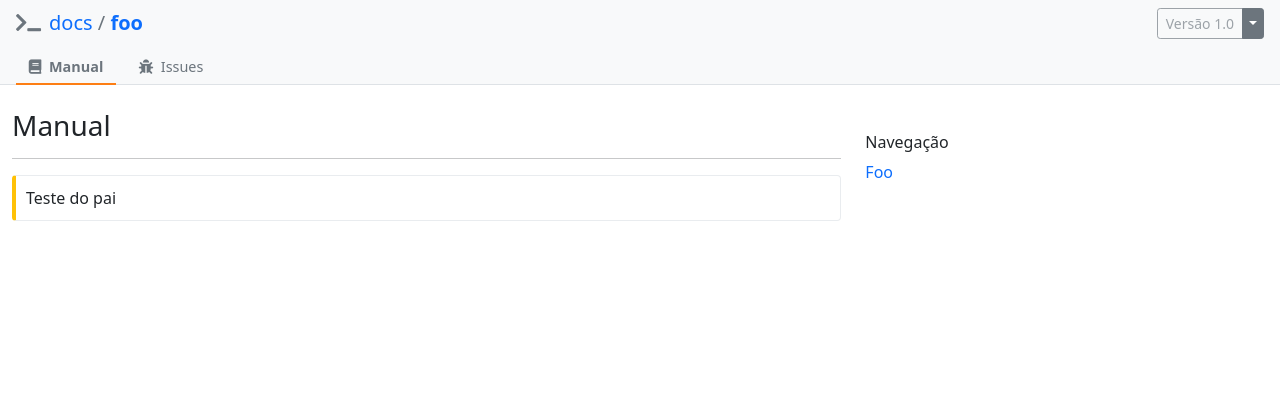
After one commit to castelhano/dot, a Django app: page /docs in a window 1280 px wide. The commit adds this page. Shown: the top 420 px of the page. Run offline with Django 3.2, Linux system fonts and the light colour scheme; the visitor is signed in with stand-in values (Sample User, id 1); some libraries are stand-ins or nearby versions.

Commit message:
Inicio do sistema de documentacao do sistema

```diff
--- /dev/null
+++ b/dot/app/core/docs.py
@@ -0,0 +1,7 @@
+from django.shortcuts import render, redirect
+from django.contrib.auth.decorators import login_required
+
+
+@login_required
+def docs(request):
+    return render(request,'core/docs.html')
--- a/dot/app/core/urls.py
+++ b/dot/app/core/urls.py
@@ -1,5 +1,5 @@
 from django.urls import path
-from . import views
+from . import views, docs
 
 urlpatterns = [
     path('',views.index,name='index'),
@@ -10,6 +10,7 @@ urlpatterns = [
     path('change_password',views.change_password,name='change_password'),
     path('core_run_script',views.run_script,name='core_run_script'),
     path('logs',views.logs,name='logs'),
+    path('docs',docs.docs,name='docs'),
     path('handle404',views.handle404,name='handle404'),
     path('handle500',views.handle500,name='handle500'),
     path('core_usuarios',views.usuarios,name='core_usuarios'),
--- a/dot/static/css/dot.css
+++ b/dot/static/css/dot.css
@@ -12,6 +12,7 @@ VERSION: 1.0
 .bg-danger-light{background-color: #ff969f!important;}
 
 .border-oil{border-color: #0065A4!important;}
+.border-orange{border-color: #FD7E14!important;}
 
 .btn-dark-alt, .bg-dark-alt{background-color: #393939;color: #FFF;}
 .btn-orange, .bg-orange{background-color: #F35B04;color: #FFF;}
--- /dev/null
+++ b/dot/templates/core/docs.html
@@ -0,0 +1 @@
+{% extends "layout/docs.html" %}
--- /dev/null
+++ b/dot/templates/layout/docs.html
@@ -0,0 +1,127 @@
+{% load static %}
+<!DOCTYPE html>
+<html lang="pt-br" dir="ltr">
+<head>
+  <meta charset="UTF-8">
+  <meta name="viewport" content="width=device-width, initial-scale=1.0">
+  <meta http-equiv="X-UA-Compatible" content="ie=edge">
+
+  <link rel="shortcut icon" href="{% static 'img/favicon.ico'%}">
+  <link rel="stylesheet" href="{% static 'css/vendor/all.min.css' %}" type="text/css">
+  <link rel="stylesheet" href="{% static 'css/vendor/fontawesome.min.css' %}" type="text/css">
+  <link rel="stylesheet" href="{% static 'css/vendor/bootstrap.min.css' %}" type="text/css">
+  <link rel="stylesheet" href="{% static 'css/dot.css' %}" type="text/css">
+
+  <style media="screen">
+    .docs-nav-item{
+      min-width: 100px;
+      position: relative;
+      bottom:-1px;
+      margin-right:5px;
+      padding-bottom:5px;
+    }
+    .docs-nav-item.active{
+      font-weight: bold;
+      border-bottom:2px solid #FD7E14;
+    }
+    .link_start_page{
+      position: fixed;
+      bottom: 40px;
+      right: 35px;
+      opacity:0;
+      border: 1px solid #e9ecef;
+      transition: opacity 0.5s ease-in-out;
+    }
+  </style>
+
+  <title>Docs</title>
+</head>
+<body>
+  <div class="docs-header bg-light border-bottom">
+    <div class="container-fluid px-3">
+      <div class="row pt-2">
+        <div class="col">
+          <span class="fs-5 text-muted"><i class="fas fa-terminal me-2"></i><label class="text-primary">docs</label> / <label class="text-primary fw-bold">foo</label></span>
+        </div>
+        <div class="col-auto">
+          <!-- HEADER DOCS VERSION -->
+          <div class="input-group">
+            <button type="button" class="btn btn-sm btn-outline-secondary" disabled>Versão 1.0</button>
+            <button type="button" class="btn btn-sm btn-secondary dropdown-toggle dropdown-toggle-split" data-bs-toggle="dropdown">
+              <span class="visually-hidden">Toggle Dropdown</span>
+            </button>
+            <ul class="dropdown-menu dropdown-menu-end">
+              <li><a class="dropdown-item" href="{% url 'docs' %}?version=1.0">Versão 1.0</a></li>
+              <li><hr class="dropdown-divider"></li>
+              <li><a class="dropdown-item" href="#">Separated link</a></li>
+            </ul>
+          </div>
+          <!-- END HEADEER DOCS VERSION -->
+        </div>
+      </div>
+      <div class="row mt-3">
+        <div class="col">
+          <ul class="nav text-muted text-center fs-7">
+            <li class="nav-item docs-nav-item active"><i class="fas fa-book me-1"></i> Manual</li>
+            <li class="nav-item docs-nav-item"><i class="fas fa-bug me-1"></i> Issues</li>
+          </ul>
+        </div>
+      </div>
+    </div>
+  </div>
+  <div id="docs_body" class="container-fluid pt-md-4">
+    <div class="row">
+      <!-- INICIO  BODY MAIN-->
+      <div id="docs_body_main" class="col-md-8 order-2 order-md-1">
+        <h3 class="mb-0">Manual</h3>
+        <hr>
+        <div class="callout callout-warning">
+          Teste do pai
+        </div>
+        <br><br><br><br><br><br><br><br><br><br><br><br><br><br><br><br>
+        <br><br><br><br><br><br><br><br><br><br><br><br><br><br><br><br>
+        <br><br><br><br><br><br><br><br><br><br><br><br><br><br><br><br>
+        <br><br><br><br><br><br><br><br><br><br><br><br><br><br><br><br>
+        <br><br><br><br><br><br><br><br><br><br><br><br><br><br><br><br>
+        <br><br><br><br><br><br><br><br><br><br><br><br><br><br><br><br>
+        <br><br><br><br><br><br><br><br><br><br><br><br><br><br><br><br>
+        <br><br><br><br><br><br><br><br><br><br><br><br><br><br><br><br>
+        <br><br><br><br><br><br><br><br><br><br><br><br><br><br><br><br>
+        <br><br><br><br><br><br><br><br><br><br><br><br><br><br><br><br>
+        <br><br><br><br><br><br><br><br><br><br><br><br><br><br><br><br>
+        <br><br><br><br><br><br><br><br><br><br><br><br><br><br><br><br>
+        <br><br><br><br><br><br><br><br><br><br><br><br><br><br><br><br>
+      </div>
+      <!-- END  BODY MAIN-->
+
+      <!-- INICIO  BODY TAGS-->
+      <div id="docs_body_tags" class="col-md order-1 order-md-2">
+        <div class="row">
+          <div class="col mt-4">
+            <h6>Navegação</h6>
+            <ul class="list-unstyled">
+              <li class="text-primary pointer" onclick="goTo('foo');">Foo</li>
+            </ul>
+          </div>
+        </div>
+
+
+      </div>
+      <!-- END  BODY TAGS-->
+    </div>
+
+    <span id="link_start_page" class="link_start_page pointer fs-4 text-muted p-1" onclick="window.scroll(0,0)"><i class="fas fa-chevron-up"></i></span>
+  </div>
+
+  <script src="{% static 'js/vendor/bootstrap.bundle.min.js' %}"></script>
+  <script src="{% static 'js/_basicListener.js' %}"></script>
+
+  <script>
+    function goTo(id){document.getElementById(id).scrollIntoView();}
+    window.addEventListener('scroll', function() {
+    if(window.scrollY > 399) {document.getElementById('link_start_page').style.opacity = '1';}
+    else{document.getElementById('link_start_page').style.opacity = '0';}
+  })
+  </script>
+</body>
+</html>
--- a/dot/templates/layout/dot.html
+++ b/dot/templates/layout/dot.html
@@ -33,6 +33,7 @@
             <ul class="dropdown-menu dropdown-menu-dark dropdown-menu-end mt-1" id="user_list_options">
               <li><a class="dropdown-item" id="change_password_link" href="{% url 'change_password' %}"><i class="fas fa-unlock-alt me-2" style="width:15px"></i> Alterar <b>S</b>enha</a></li>
               <li><a class="dropdown-item pointer" id="shortcut_link_list" data-bs-toggle="modal" data-bs-target="#shortcut_modal"><i class="fas fa-keyboard me-2" style="width:15px"></i> <b>A</b>talhos / Sobre</a></li>
+              <li><a class="dropdown-item" id="docs_link" href="{% url 'docs' %}"><i class="fas fa-terminal me-2" style="width:15px"></i> <b>D</b>ocumentação</a></li>
               <li><hr class="dropdown-divider"></li>
               <li><a class="dropdown-item" href="{% url 'logout' %}"><i class="fas fa-sign-out-alt me-2" style="width:15px"></i> Sair</a></li>
             </ul>
```
Also changed, not shown: dot/app/core/views.py (line endings or trailing spaces).
